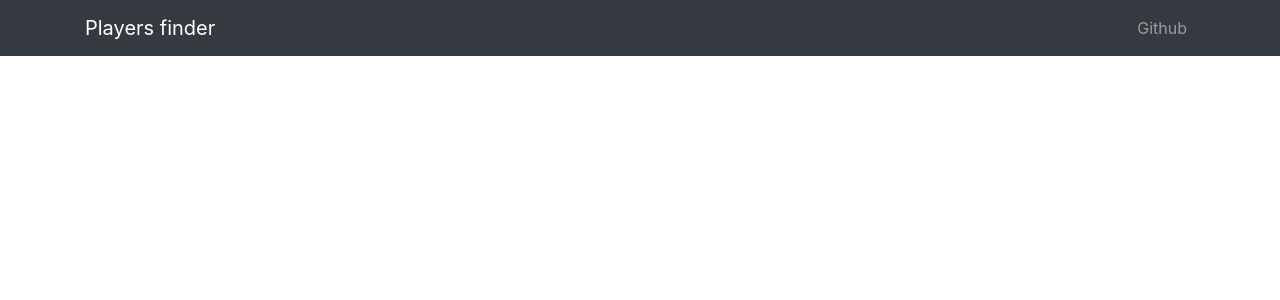
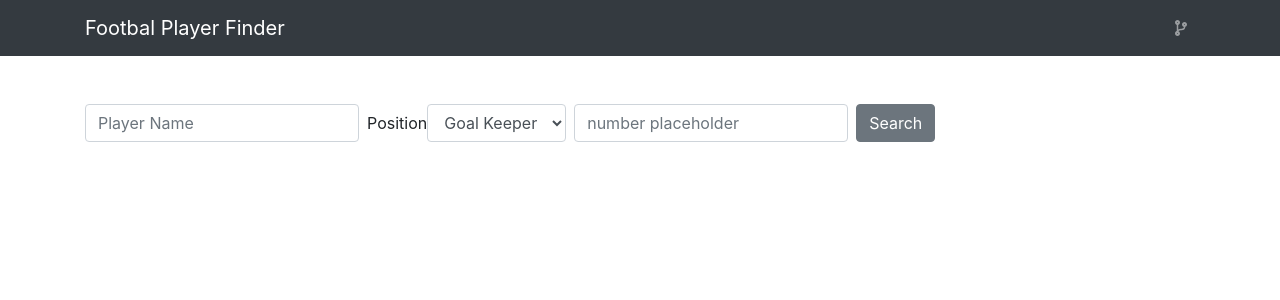
Before and after one commit to pizzasperoni/fe-exercise, a React (Create React App) app in the folder client/: page / in a window 1280 px wide. Shown: the top 300 px of the page. Built offline with nearby package versions, Linux system fonts and the light colour scheme.

Commit message:
Adding inputs with reactstrap

```diff
--- a/client/package.json
+++ b/client/package.json
@@ -3,6 +3,7 @@
   "version": "0.1.0",
   "private": true,
   "dependencies": {
+    "@fortawesome/free-solid-svg-icons": "^5.3.1",
     "bootstrap": "^4.1.3",
     "react": "^16.5.0",
     "react-dom": "^16.5.0",
--- a/client/src/App.js
+++ b/client/src/App.js
@@ -3,12 +3,17 @@ import React, { Component } from 'react';
 import 'bootstrap/dist/css/bootstrap.min.css'
 import './App.css';
 import AppNavbar from './components/AppNavbar';
+import PlayerForm from './components/PlayerForm';
+
 
 class App extends Component {
   render() {
     return (
       <div className="App">
         <AppNavbar></AppNavbar>
+        <div class="container">
+          <PlayerForm></PlayerForm>
+        </div>
       </div>
     );
   }
--- a/client/src/components/AppNavbar.js
+++ b/client/src/components/AppNavbar.js
@@ -1,4 +1,8 @@
 import React, { Component } from 'react'
+import { library } from '@fortawesome/fontawesome-svg-core'
+import { FontAwesomeIcon } from '@fortawesome/react-fontawesome'
+import { faCodeBranch } from '@fortawesome/free-solid-svg-icons'
+
 
 import {
   Collapse,
@@ -10,6 +14,8 @@ import {
   NavLink,
   Container
 } from 'reactstrap'
+
+library.add(faCodeBranch)
 
 class AppNavbar extends Component {
   state = {
@@ -27,13 +33,13 @@ class AppNavbar extends Component {
       <div>
       <Navbar color="dark" dark expand="sm" className="mb-5">
         <Container>
-          <NavbarBrand href="/">Players finder</NavbarBrand>
+          <NavbarBrand href="/">Footbal Player Finder</NavbarBrand>
           <NavbarToggler onClick="{this.toggle}"></NavbarToggler>
           <Collapse isOpen={this.state.isOpen} navbar>
             <Nav className="ml-auto" navbar>
               <NavItem>
                 <NavLink href="https://github.com/pizzasperoni/fe-exercise">
-                  Github
+                <FontAwesomeIcon icon="code-branch"></FontAwesomeIcon>
                 </NavLink>
               </NavItem>
             </Nav>
--- /dev/null
+++ b/client/src/components/PlayerForm.js
@@ -0,0 +1,27 @@
+import React from 'react';
+import { Button, Form, FormGroup, Label, Input } from 'reactstrap';
+
+export default class PlayerForm extends React.Component {
+  render() {
+    return (
+      <Form inline>
+        <FormGroup className="mb-2 mr-sm-2 mb-sm-0">
+          <Input type="email" name="email" id="exampleEmail" placeholder="Player Name" />
+        </FormGroup>
+        <FormGroup className="mb-2 mr-sm-2 mb-sm-0">
+          <Label for="exampleSelect">Position</Label>
+          <Input type="select" name="select" id="exampleSelect">
+            <option>Goal Keeper</option>
+            <option>Defender</option>
+            <option>Midielder</option>
+            <option>Forward</option>
+          </Input>
+        </FormGroup>
+        <FormGroup className="mb-2 mr-sm-2 mb-sm-0">
+          <Input type="number" name="number" id="exampleNumber" placeholder="number placeholder" />
+        </FormGroup>
+        <Button>Search</Button>
+      </Form>
+    );
+  }
+}
```
Also changed, not shown: package.json (+6 -1 lines), client/src/components/PlayerFinder.js (deleted), 2 other files (tests, documents, lock files or other folders).
